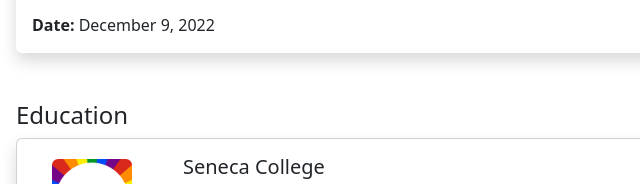
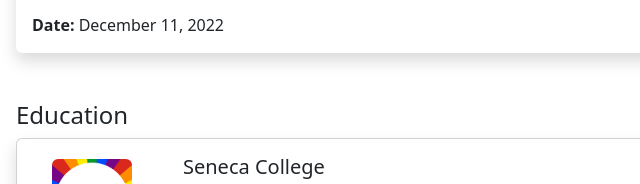
Before and after one commit to sunchit03/WEB222-Works, a plain HTML site: page final assessment/index.html in a window 1280 px wide. Shown: the part 576-760 px from the top of the page, 0-640 px from the left. Drawn offline with nearby package versions, Linux system fonts and the light colour scheme.

Commit message:
date updated

```diff
--- a/final assessment/index.html
+++ b/final assessment/index.html
@@ -50,7 +50,7 @@
                     been distributed to other students.
                 </p>
                 <span class="fw-bold">Date: </span>
-                <span>December 9, 2022</span>
+                <span>December 11, 2022</span>
             </section>
 
             <section id="basic-info">
```
